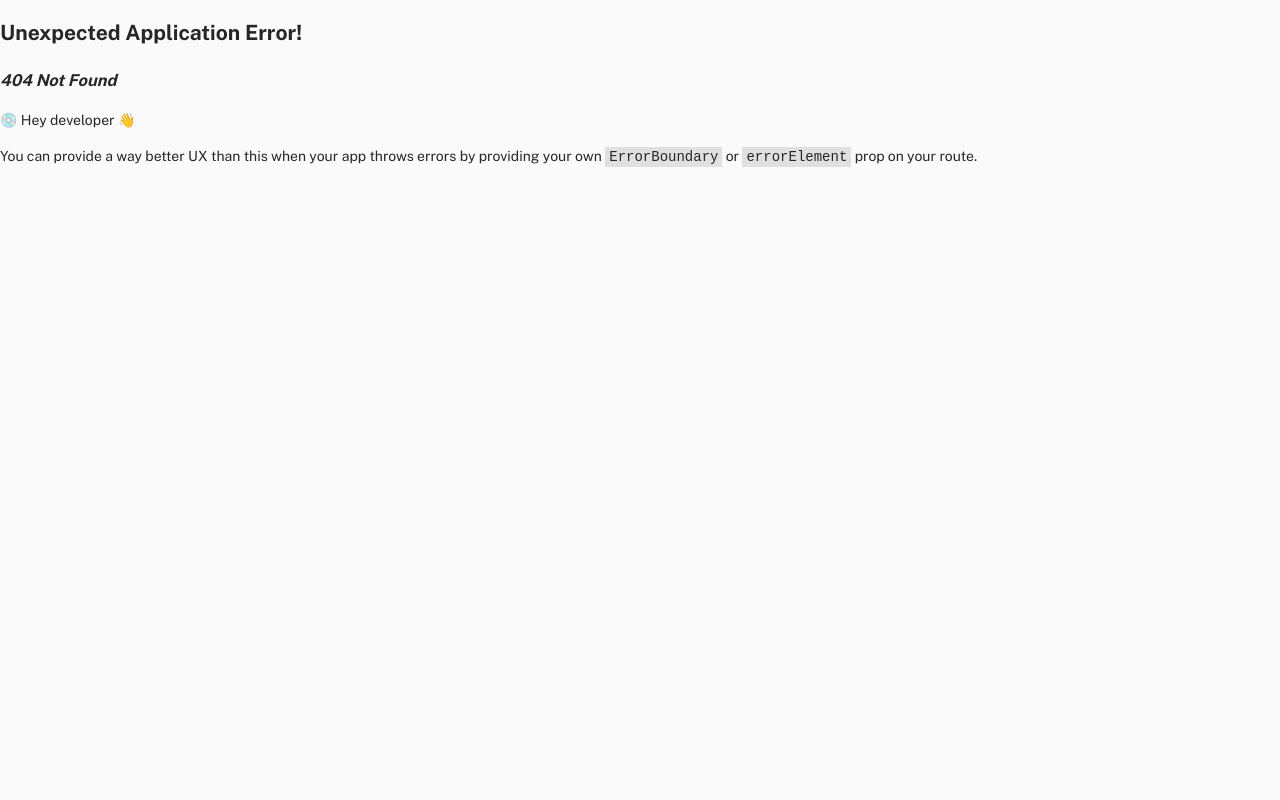
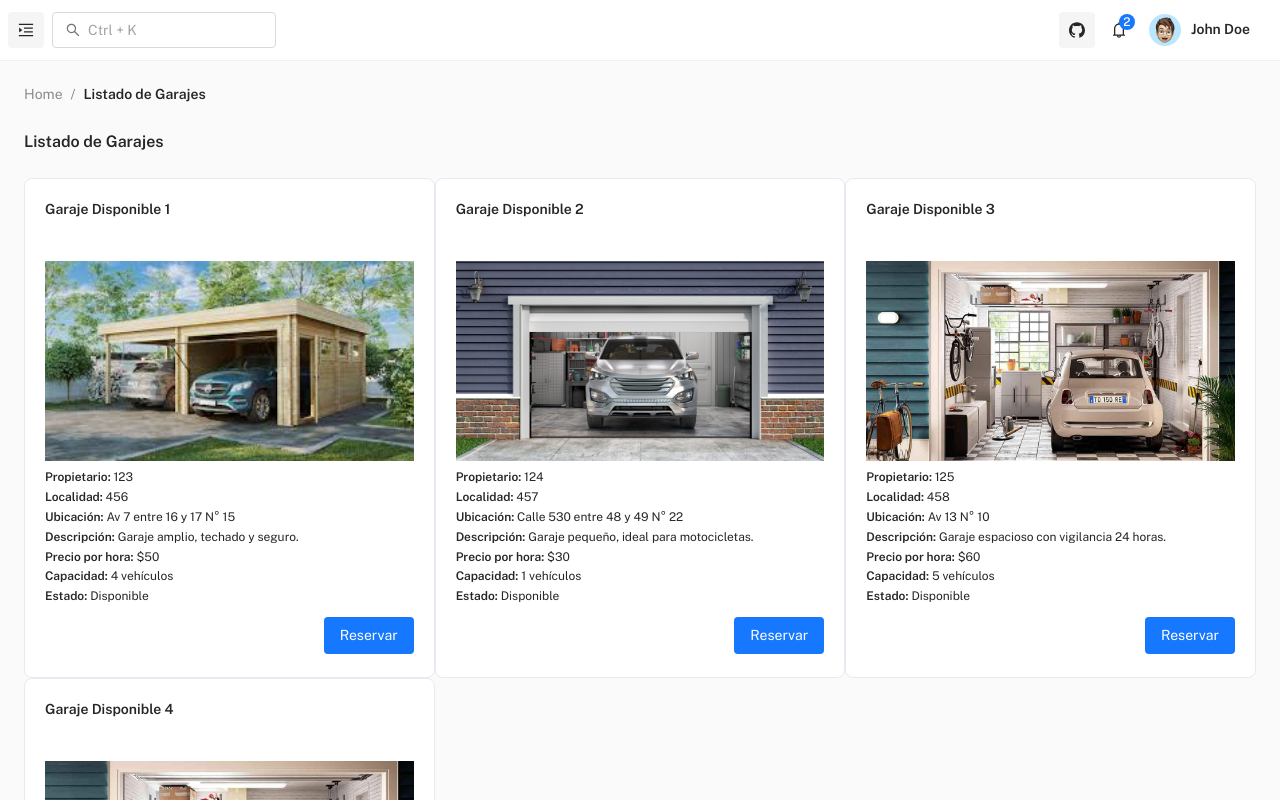
Before and after one commit to Nachoff13/Proyecto-Estacionamiento, a React (Vite) app in the folder frontend/: page /free/home-conductor in a window 1280 px wide. Before the commit this address had no page. Shown: the top 800 px of the page. Built offline with nearby package versions, Linux system fonts and the light colour scheme.

Commit message:
feat: vista inicial listado de garajes

```diff
--- a/frontend/src/menu-items/utilities.jsx
+++ b/frontend/src/menu-items/utilities.jsx
@@ -5,7 +5,8 @@ import {
   BarcodeOutlined,
   BgColorsOutlined,
   FontSizeOutlined,
-  LoadingOutlined
+  LoadingOutlined,
+  CarOutlined
 } from '@ant-design/icons';
 
 // icons
@@ -15,7 +16,8 @@ const icons = {
   BarcodeOutlined,
   AntDesignOutlined,
   LoadingOutlined,
-  AppstoreAddOutlined
+  AppstoreAddOutlined,
+  CarOutlined
 };
 
 // ==============================|| MENU ITEMS - UTILITIES ||============================== //
@@ -25,6 +27,13 @@ const utilities = {
   title: 'Utilities',
   type: 'group',
   children: [
+    {
+      id: 'home-conductor',
+      title: 'Listado de Garajes',
+      type: 'item',
+      url: '/home-conductor',
+      icon: icons.CarOutlined
+    },
     {
       id: 'util-typography',
       title: 'Typography',
--- /dev/null
+++ b/frontend/src/pages/home/home-conductor.jsx
@@ -0,0 +1,41 @@
+// material-ui
+import { Typography, Button } from '@mui/material';
+
+// project import
+import MainCard from 'components/MainCard';
+
+import dataGarajes from './data-garaje';
+
+// ==============================|| SAMPLE PAGE ||============================== //
+
+export default function HomeConductor() {
+  return (
+    <div style={{ display: 'flex', flexWrap: 'wrap', width: '100%' }}>
+      {dataGarajes.map((garaje) => (
+        <MainCard key={garaje.id} title={`Garaje Disponible ${garaje.id}`} style={{ width: '33.33%', boxSizing: 'border-box',  height: '500px' }}>
+          <div style={{ flex: '1', overflow: 'hidden' }}>
+            <img
+              src={garaje.garajeFoto.src} // Usa la imagen desde los datos
+              alt={garaje.garajeFoto.alt}
+              style={{ width: '100%', height: '200px', objectFit: 'cover' }}
+            />
+            <Typography variant="body2">
+              <strong>Propietario: </strong> {garaje.idPropietario} <br />
+              <strong>Localidad: </strong> {garaje.idLocalidad} <br />
+              <strong>Ubicación:</strong> {garaje.Calle} N° {garaje.altura} <br />
+              <strong>Descripción:</strong> {garaje.descripcion} <br />
+              <strong>Precio por hora:</strong> ${garaje.precioHora} <br />
+              <strong>Capacidad:</strong> {garaje.capacidad} vehículos <br />
+              <strong>Estado:</strong> {garaje.estado} <br />
+            </Typography>
+          </div>
+            <div style={{ display: 'flex', justifyContent: 'flex-end' }}>
+              <Button variant="contained" color="primary"  onClick={() => handleReservar(garaje.id)}  style={{ marginTop: '10px' }}>
+                Reservar
+              </Button>
+            </div>
+        </MainCard>
+      ))}
+    </div>
+  );
+}
--- a/frontend/src/routes/MainRoutes.jsx
+++ b/frontend/src/routes/MainRoutes.jsx
@@ -11,6 +11,9 @@ const DashboardDefault = Loadable(lazy(() => import('pages/dashboard/index')));
 
 // render - sample page
 const SamplePage = Loadable(lazy(() => import('pages/extra-pages/sample-page')));
+
+// render - home conductor
+const HomeConductor = Loadable(lazy(() => import('pages/home/home-conductor')));
 
 // ==============================|| MAIN ROUTING ||============================== //
 
@@ -32,7 +35,7 @@ const MainRoutes = {
         {
           path: 'default',
           element: <DashboardDefault />
-        }
+        },
       ]
     },
     {
@@ -46,7 +49,11 @@ const MainRoutes = {
     {
       path: 'typography',
       element: <Typography />
-    }
+    },
+    {
+      path: 'home-conductor',
+      element: <HomeConductor />
+    },
   ]
 };
 
```
